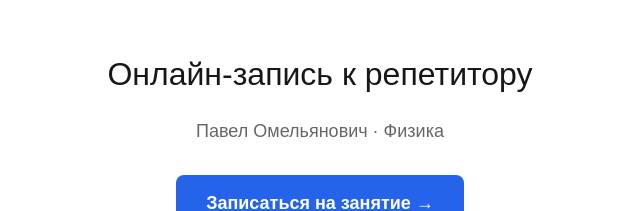
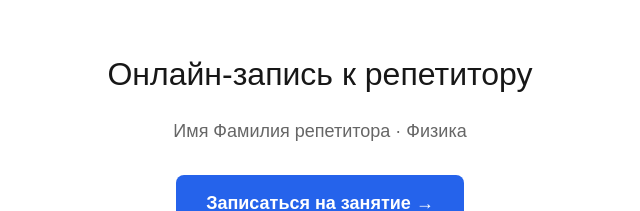
Before and after one commit to nat-ai-dev/template-tutor, a Next.js app: page / in a window 1280 px wide. Shown: the top 211 px of the page, without its empty margins (320-960 px from the left). Built offline with nearby package versions, Linux system fonts and the light colour scheme.

Commit message:
Update page.tsx

```diff
--- a/src/app/page.tsx
+++ b/src/app/page.tsx
@@ -2,7 +2,7 @@ export default function Home() {
   return (
     <div style={{textAlign: "center", padding: "50px", fontFamily: "sans-serif"}}>
       <h1 style={{fontSize: "32px", marginBottom: "20px"}}>Онлайн-запись к репетитору</h1>
-      <p style={{fontSize: "18px", color: "#666", marginBottom: "30px"}}>Павел Омельянович · Физика</p>
+      <p style={{fontSize: "18px", color: "#666", marginBottom: "30px"}}>Имя Фамилия репетитора · Физика</p>
       <a href="/booking" style={{display: "inline-block", padding: "15px 30px", backgroundColor: "#2563eb", color: "white", textDecoration: "none", borderRadius: "8px", fontSize: "18px", fontWeight: "bold"}}>
         Записаться на занятие →
       </a>
```
